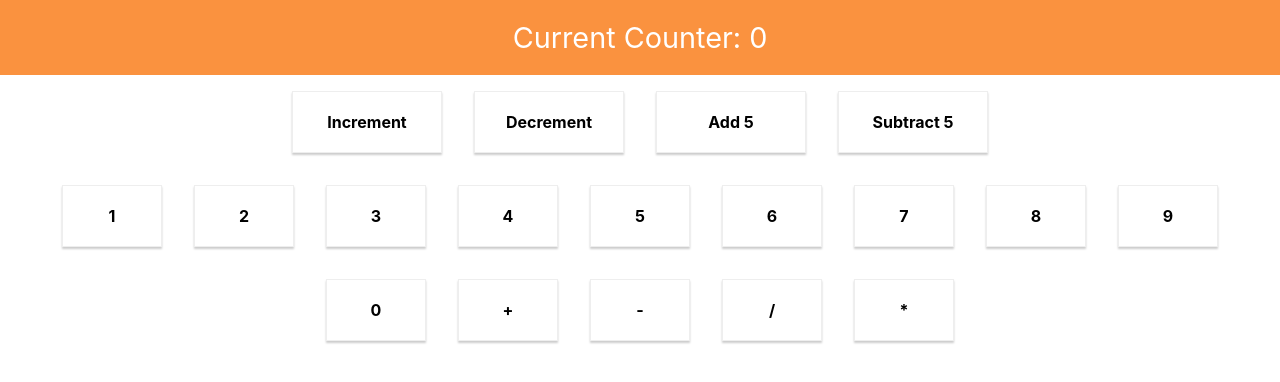
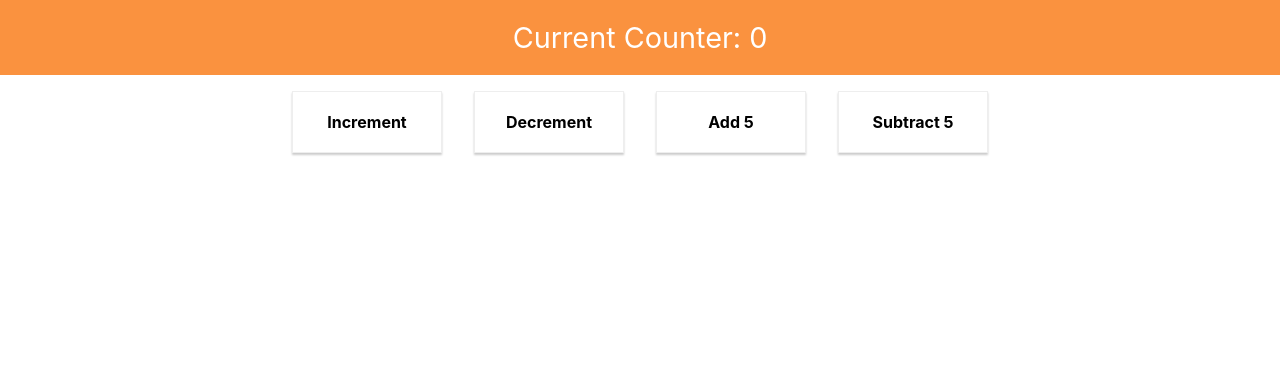
Before and after one commit to mibhumi/learn-react, a React (Create React App) app: page / in a window 1280 px wide. Shown: the top 382 px of the page. Built offline with nearby package versions, Linux system fonts and the light colour scheme.

Commit message:
Remove calculator from demo

```diff
--- a/src/App.js
+++ b/src/App.js
@@ -1,7 +1,5 @@
 import React, { Component } from 'react';
-
 import Counter from './containers/Counter/Counter';
-import Calculation from './containers/Calculation/Calculation';
 import './App.css';
 
 class App extends Component {
@@ -9,7 +7,6 @@ class App extends Component {
         return (
             <div className="App">
                 <Counter />
-          <Calculation/>
             </div>
         );
   }
--- a/src/components/Calculator/Calculator.js
+++ /dev/null
@@ -1,10 +0,0 @@
-import React from 'react';
-import './calculator.css';
-
-const Calculator = (props) => (
-    <div className="calculator" onClick={props.clicked}>
-	{props.label}
-    </div>
-);
-
-export default Calculator;
--- a/src/components/Calculator/Output.css
+++ /dev/null
@@ -1,9 +0,0 @@
-.output {
-	width: 100%;
-	background-color: #fa923f;
-	color: white;
-	font-size: 1.8rem;
-	text-align: center;
-	padding: 20px 0;
-	box-sizing: border-box;
-}
--- a/src/components/Calculator/Output.js
+++ /dev/null
@@ -1,11 +0,0 @@
-import React from 'react';
-
-import './Output.css';
-
-const Output = (props) => (
-    <div className="output">
-	Current Counter: {props.value}
-    </div>
-);
-
-export default Output;
--- a/src/components/Calculator/calculator.css
+++ /dev/null
@@ -1,17 +0,0 @@
-.calculator {
-	width: 100px;
-	padding: 20px;
-	box-sizing: border-box;
-	margin: 16px;
-	border: 1px solid #eee;
-	box-shadow: 0 2px 2px #ccc;
-	font-weight: bold;
-	text-align: center;
-	cursor: pointer;
-	display: inline-block;
-}
-
-.calculator:hover,
-.calculator:active {
-	background-color: #eee;
-}
--- a/src/components/CounterControl/CounterControl.js
+++ b/src/components/CounterControl/CounterControl.js
@@ -1,5 +1,4 @@
 import React from 'react';
-
 import './CounterControl.css';
 
 const counterControl = (props) => (
--- a/src/components/CounterOutput/CounterOutput.js
+++ b/src/components/CounterOutput/CounterOutput.js
@@ -1,5 +1,4 @@
 import React from 'react';
-
 import './CounterOutput.css';
 
 const counterOutput = (props) => (
--- a/src/containers/Calculation/Calculation.js
+++ /dev/null
@@ -1,49 +0,0 @@
-import React, { Component } from 'react';
-import { connect }from 'react-redux';
-import Calculator from '../../components/Calculator/Calculator';
-import Output from '../../components/Calculator/Output';
-
-class Calculation extends Component {
-    state = {
-	counter: 0
-    }
-
-    render () {
-	return (
-	    <div>
-		<output/>
-		<Calculator label="1" clicked={this.props.ctr} />
-		<Calculator label="2" clicked={()=>alert('hello')} />
-		<Calculator label="3" clicked={()=>alert('hello')} />
-		<Calculator label="4" clicked={()=>alert('hello')} />
-		<Calculator label="5" clicked={()=>alert('hello')} />
-		<Calculator label="6" clicked={()=>alert('hello')} />
-		<Calculator label="7" clicked={()=>alert('hello')} />
-		<Calculator label="8" clicked={()=>alert('hello')} />
-		<Calculator label="9" clicked={()=>alert('hello')} />
-		<Calculator label="0" clicked={()=>alert('hello')} />
-		<Calculator label="+" clicked={()=>alert('hello')} />
-		<Calculator label="-" clicked={()=>alert('hello')} />
-		<Calculator label="/" clicked={()=>alert('hello')} />
-		<Calculator label="*" clicked={()=>alert('hello')} />
-	    </div>
-	);
-    }
-}
-
-const mapStateToProps = state => {
-    return {
-	ctr: state.result
-    };
-};
-
-const mapDispatchToProps = dispatch => {
-    return {
-	onIncCounter: () => dispatch({type: 'INCREMENT'}),
-	onDecCounter: () => dispatch({type: 'DECREMENT'}),
-	onAddCounter: () => dispatch({type: 'ADD1', value: 5}),
-	onSubCounter: () => dispatch({type: 'SUB1', value: 5}),
-    };
-};
-
-export default Calculation;
--- a/src/containers/Counter/Counter.js
+++ b/src/containers/Counter/Counter.js
@@ -1,31 +1,9 @@
 import React, { Component } from 'react';
 import { connect }from 'react-redux';
-
 import CounterControl from '../../components/CounterControl/CounterControl';
 import CounterOutput from '../../components/CounterOutput/CounterOutput';
 
 class Counter extends Component {
-    state = {
-	counter: 0
-    }
-
-    counterChangedHandler = ( action, value ) => {
-	switch ( action ) {
-	    case 'inc':
-		this.setState( ( prevState ) => { return { counter: prevState.counter + 1 } } )
-		break;
-	    case 'dec':
-		this.setState( ( prevState ) => { return { counter: prevState.counter - 1 } } )
-		break;
-	    case 'add':
-		this.setState( ( prevState ) => { return { counter: prevState.counter + value } } )
-		break;
-	    case 'sub':
-		this.setState( ( prevState ) => { return { counter: prevState.counter - value } } )
-		break;
-	}
-    }
-
     render () {
 	return (
 	    <div>
```
Lines whose indentation alone changed are shown as unchanged.
